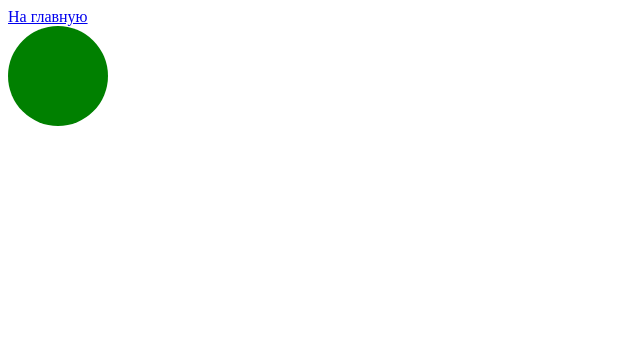
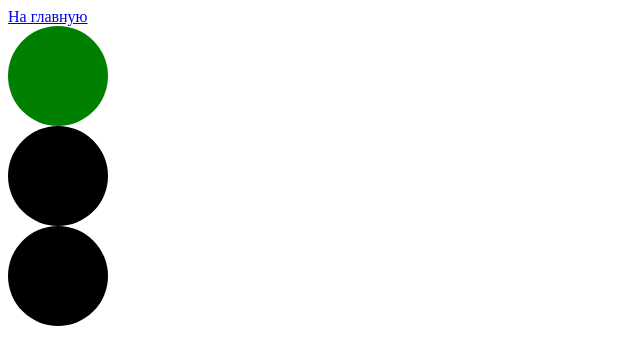
Before and after one commit to SadoninS/6.8, a plain HTML site: page task3/index.html in a window 1280 px wide. Both pictures are taken after a click on the element 58 px from the left and 76 px from the top of the page. Shown: the whole page, without its empty margins (0-640 px from the left). Drawn offline with Linux system fonts and the light colour scheme.

Commit message:
modify to 3-circles trafficLight

```diff
--- a/task3/index.html
+++ b/task3/index.html
@@ -1,13 +1,17 @@
 <!DOCTYPE html>
 <html lang="en">
   <head>
-    <meta charset="UTF-8">
+    <meta charset="UTF-8" />
     <title>JS-Start. 3 задача</title>
-    <link href="style.css" rel="stylesheet" >
+    <link
+      href="style.css"
+      rel="stylesheet" />
   </head>
   <body>
     <a href="../index.html">На главную</a>
-<div id="trafficLight"></div>
+    <div id="trafficLight1"></div>
+    <div id="trafficLight2"></div>
+    <div id="trafficLight3"></div>
     <script src="script.js"></script>
   </body>
 </html>
--- a/task3/script.js
+++ b/task3/script.js
@@ -1,22 +1,51 @@
-const trafficLightEl = document.querySelector('#trafficLight');
+const trafficLight1 = document.querySelector('#trafficLight1');
+const trafficLight2 = document.querySelector('#trafficLight2');
+const trafficLight3 = document.querySelector('#trafficLight3');
 
 function makeGreen() {
-    trafficLightEl.style.background = ('green');
-    trafficLightEl.removeEventListener('click', makeGreen);
-    trafficLightEl.addEventListener('click', makeYellow);
+  trafficLight1.style.background = 'green';
+  trafficLight2.style.background = 'black';
+  trafficLight3.style.background = 'black';
+  trafficLight1.removeEventListener('click', makeGreen);
+  trafficLight2.removeEventListener('click', makeGreen);
+  trafficLight3.removeEventListener('click', makeGreen);
+  trafficLight1.addEventListener('click', makeYellow);
+  trafficLight2.addEventListener('click', makeYellow);
+  trafficLight3.addEventListener('click', makeYellow);
 }
 
 function makeYellow() {
-   trafficLightEl.style.background = ('Yellow');
-   trafficLightEl.removeEventListener('click', makeYellow);
-   trafficLightEl.addEventListener('click', makeRed);
+  trafficLight2.style.background = 'Yellow';
+  trafficLight1.style.background = 'black';
+  trafficLight3.style.background = 'black';
+  trafficLight1.removeEventListener('click', makeYellow);
+  trafficLight2.removeEventListener('click', makeYellow);
+  trafficLight3.removeEventListener('click', makeYellow);
+  trafficLight1.addEventListener('click', makeRed);
+  trafficLight2.addEventListener('click', makeRed);
+  trafficLight3.addEventListener('click', makeRed);
 }
 
 function makeRed() {
-   trafficLightEl.style.background = ('Red');
-   trafficLightEl.removeEventListener('click', makeRed);
-   trafficLightEl.addEventListener('click', makeGreen);
+  trafficLight3.style.background = 'Red';
+  trafficLight1.style.background = 'black';
+  trafficLight2.style.background = 'black';
+  trafficLight1.removeEventListener('click', makeRed);
+  trafficLight2.removeEventListener('click', makeRed);
+  trafficLight3.removeEventListener('click', makeRed);
+  trafficLight1.addEventListener('click', makeGreen);
+  trafficLight2.addEventListener('click', makeGreen);
+  trafficLight3.addEventListener('click', makeGreen);
 }
-trafficLightEl.addEventListener('click', makeRed);
-trafficLightEl.addEventListener('click', makeYellow);
-trafficLightEl.addEventListener('click', makeGreen);
+
+trafficLight1.addEventListener('click', makeRed);
+trafficLight1.addEventListener('click', makeYellow);
+trafficLight1.addEventListener('click', makeGreen);
+
+trafficLight2.addEventListener('click', makeRed);
+trafficLight2.addEventListener('click', makeYellow);
+trafficLight2.addEventListener('click', makeGreen);
+
+trafficLight3.addEventListener('click', makeRed);
+trafficLight3.addEventListener('click', makeYellow);
+trafficLight3.addEventListener('click', makeGreen);
--- a/task3/style.css
+++ b/task3/style.css
@@ -1,13 +1,11 @@
-#trafficLight {
+#trafficLight1,
+#trafficLight2,
+#trafficLight3 {
   width: 100px;
   height: 100px;
   border-radius: 50%;
   background: black;
 }
-
-
-
-
 
 /* #trafficLightRed {
     width: 100px;
```
Also changed, not shown: task5/index.html (+1 -1 lines), task1/index.html (indentation only). Lines whose indentation alone changed are shown as unchanged.
